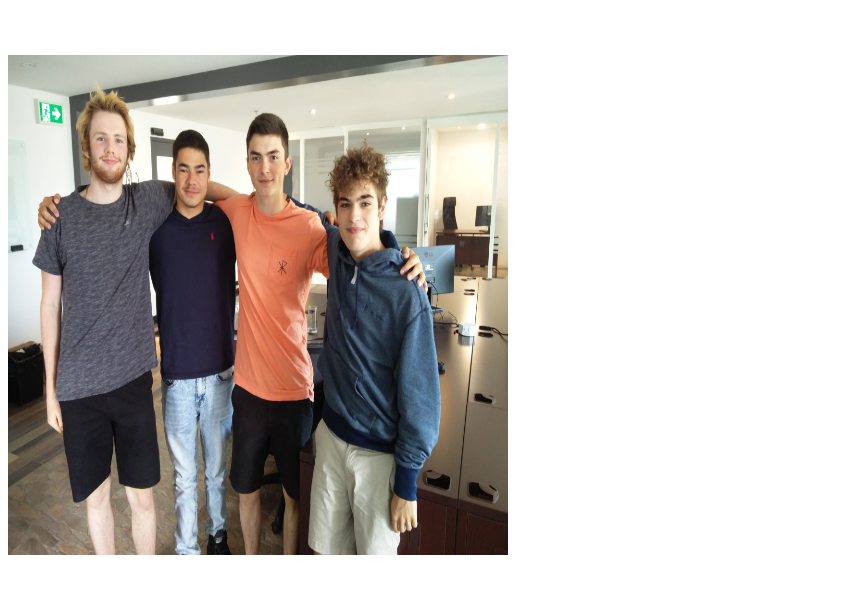
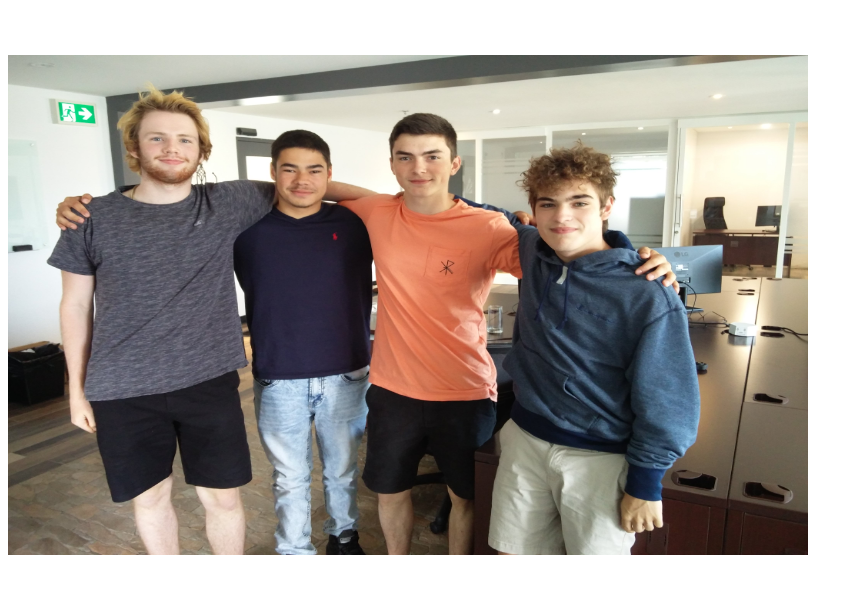
Before and after one commit to ZadeThakur/Test, a plain HTML site: page index.html in a window 1280 px wide. Shown: the part 61-654 px from the top of the page, without its empty margins (0-863 px from the left). Drawn offline with Linux system fonts and the light colour scheme.

Commit message:
Update index.html

```diff
--- a/index.html
+++ b/index.html
@@ -11,6 +11,6 @@
     </H1>
     <br/>
     <br/>
-    <img src="Image.jpg" alt="" height="500x" width="500px">
+    <img src="Image.jpg" alt="" height="500x" width="800px">
 </body>
 </html>
```
